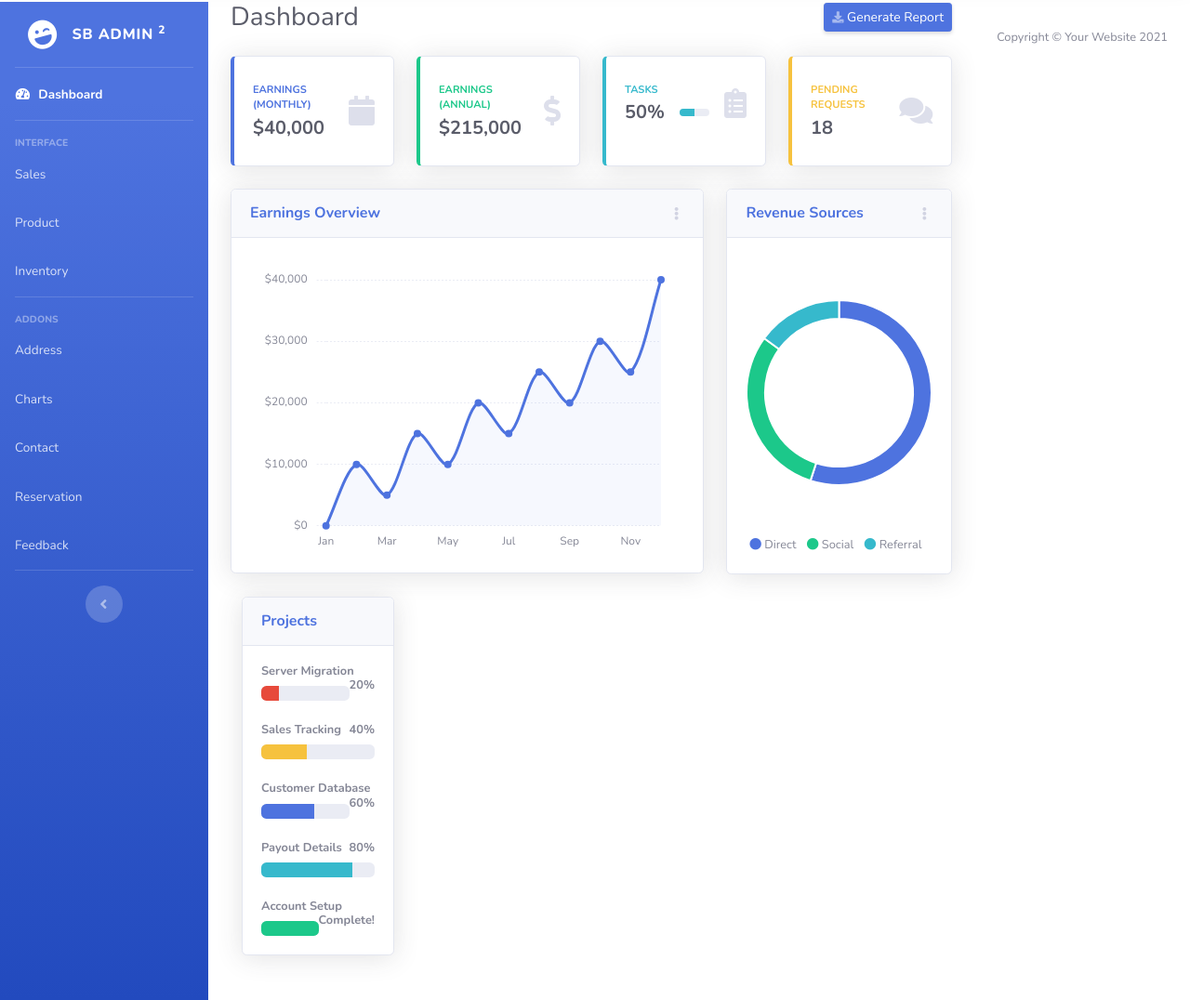
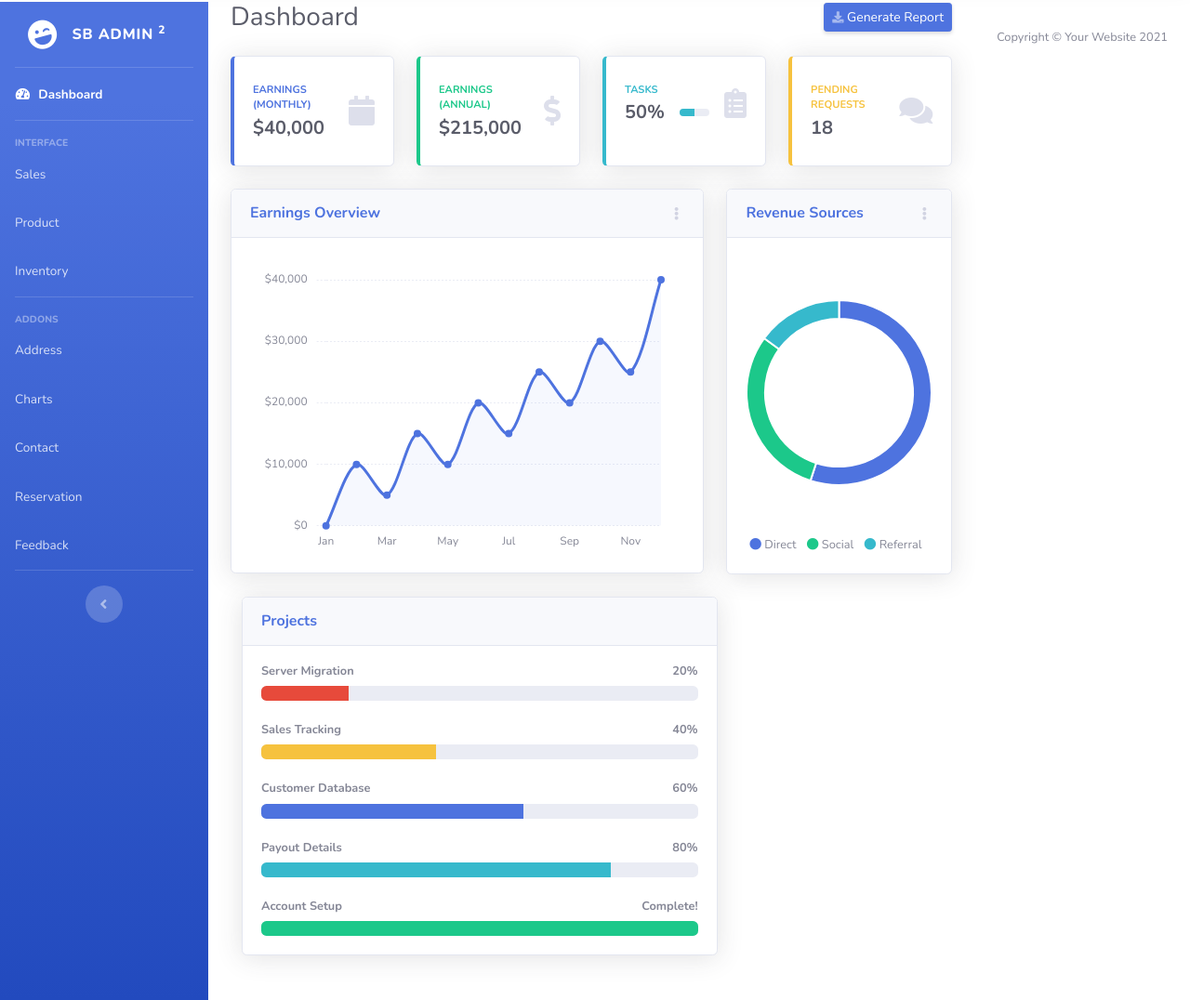
Before and after one commit to hokae/CARWASH, a PHP site: page /views/dashboard.php in a window 1280 px wide. Shown: the part 92-1168 px from the top of the page at 93% size. Run offline with PHP 8.4, Linux system fonts and the light colour scheme.

Commit message:
44th commit

```diff
--- a/views/dashboard.php
+++ b/views/dashboard.php
@@ -185,9 +185,9 @@
 
                         <!-- Content Column -->
 
-                        <div class="col-lg-6 mb-4">
+                        <div class="col-xl-10 col-lg-6 mb-4">
 
-                        <div class="col-lg-6 mb-4 ">
+                        <div class="col-xl-10 col-lg-6 mb-4 ">
 
 
                             <!-- Project Card Example -->
```
